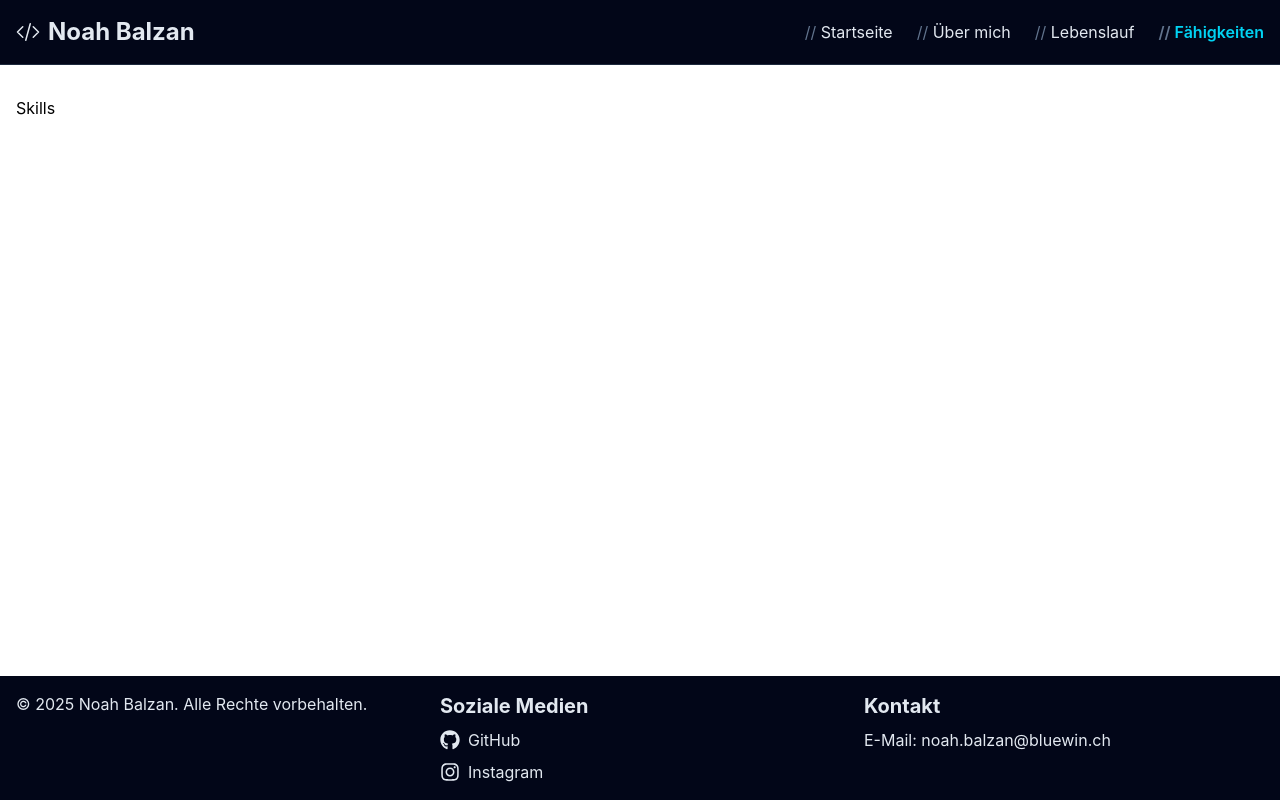
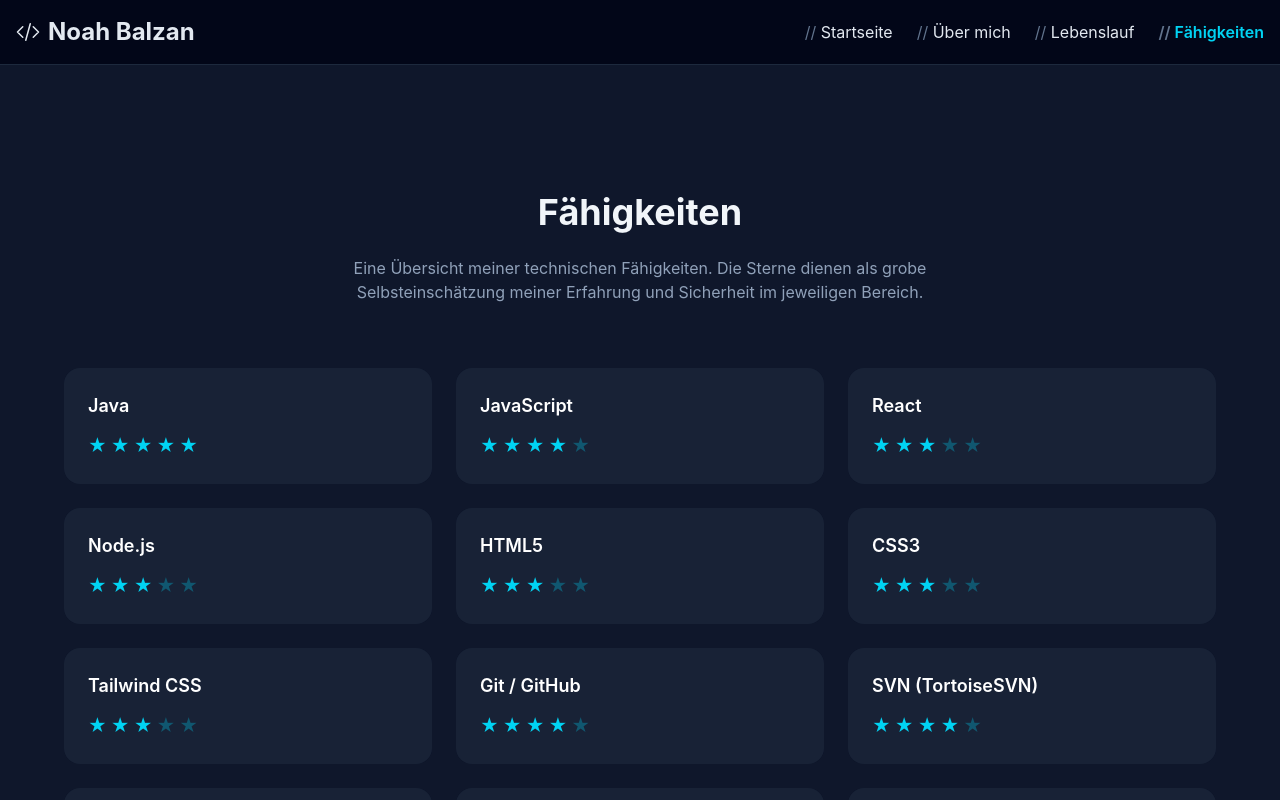
Before and after one commit to NoBa28/Portfolio_Template, a React (Vite) app: page /skills in a window 1280 px wide. Shown: the top 800 px of the page. Built offline with nearby package versions, Linux system fonts and the light colour scheme.

Commit message:
skills page & optimizations

```diff
--- a/src/components/Header.jsx
+++ b/src/components/Header.jsx
@@ -6,9 +6,9 @@ import { useState, useRef, useEffect } from "react";
 export default function Header() {
   const [isOpen, setIsOpen] = useState(false);
   const mobileMenuRef = useRef(null);
-  const location = useLocation(); // aktueller Pfad
+  const location = useLocation(); // current path
 
-  // Close mobile menu on outside click
+  // close mobile menu on outside click
   useEffect(() => {
     function handleClickOutside(event) {
       if (
@@ -46,18 +46,18 @@ export default function Header() {
     <header>
       <nav className="bg-slate-950 text-slate-200 border-b border-slate-800 w-full fixed top-0 left-0 z-50">
         <div className="max-w-7xl mx-auto px-4 h-16 flex justify-between items-center">
-          {/* Logo + Titel */}
+          {/* logo + title */}
           <div className="flex items-center space-x-2">
             <HeaderIconCode className="inline align-middle w-5 h-5 text-white" />
             <h1 className="text-2xl font-bold">Noah Balzan</h1>
           </div>
 
-          {/* Desktop Navigation Links */}
+          {/* desktop navigation links */}
           <ul className="hidden md:flex space-x-6">
             {navLinks.map(({ to, label }) => (
               <li key={to}>
                 <Link to={to} className={getLinkClass(to)}>
-                  {/* Graues "//" wie Kommentar */}
+                  {/* gray "//" like comment */}
                   <span className="text-slate-500">// </span>
                   {label}
                 </Link>
@@ -65,11 +65,11 @@ export default function Header() {
             ))}
           </ul>
 
-          {/* Hamburger Button for Mobile */}
+          {/* hamburger button for mobile */}
           <ButtonHamburger isOpen={isOpen} setIsOpen={setIsOpen} />
         </div>
 
-        {/* Mobile Navigation Links */}
+        {/* mobile navigation links */}
         {isOpen && (
           <ul
             ref={mobileMenuRef}
--- /dev/null
+++ b/src/components/PageContainer.jsx
@@ -0,0 +1,8 @@
+export default function PageContainer({ children }) {
+  return (
+    <main className="bg-slate-900 text-slate-100 min-h-screen
+      pt-24 md:pt-32 pb-24 md:pb-32 px-6">
+      {children}
+    </main>
+  );
+}
--- a/src/components/Typewriter.jsx
+++ b/src/components/Typewriter.jsx
@@ -3,7 +3,7 @@ import { useSequential } from "./SequentialController";
 
 export default function Typewriter({ text, speed = 50, className = "" }) {
   const [displayed, setDisplayed] = useState("");
-  const [isTyping, setIsTyping] = useState(false); // Cursor-Status
+  const [isTyping, setIsTyping] = useState(false); // cursor-status
   const ref = useRef(null);
   const triggeredRef = useRef(false);
   const { register } = useSequential();
@@ -15,18 +15,18 @@ export default function Typewriter({ text, speed = 50, className = "" }) {
           triggeredRef.current = true;
           observer.disconnect();
 
-          // Animation in Queue registrieren
+          // register animation in queue
           register(
             () =>
               new Promise((resolve) => {
-                setIsTyping(true); // Cursor starten
+                setIsTyping(true); // start cursor
                 let i = 0;
                 const timer = setInterval(() => {
                   setDisplayed(text.slice(0, i + 1));
                   i++;
                   if (i === text.length) {
                     clearInterval(timer);
-                    setIsTyping(false); // Cursor verschwinden
+                    setIsTyping(false); // disappear cursor
                     resolve();
                   }
                 }, speed);
--- /dev/null
+++ b/src/constants.js
@@ -0,0 +1,3 @@
+export const TYPE_SPEED_HERO = 120; // milliseconds per pro character
+export const TYPE_SPEED_TITLE = 40; // milliseconds per pro character
+export const TYPE_SPEED_TEXT = 10; // milliseconds per pro character
--- a/src/pages/Home.jsx
+++ b/src/pages/Home.jsx
@@ -1,8 +1,11 @@
 import Typewriter from "../components/Typewriter";
 import { SequentialProvider } from "../components/SequentialController";
-
-const TYPE_SPEED_FAST = 15; // Millisekunden pro Zeichen
-const TYPE_SPEED_SLOW = 100; // Millisekunden pro Zeichen
+import PageContainer from "../components/PageContainer";
+import {
+  TYPE_SPEED_HERO,
+  TYPE_SPEED_TEXT,
+  TYPE_SPEED_TITLE,
+} from "../constants";
 
 const focusCards = [
   {
@@ -22,15 +25,14 @@ const focusCards = [
 export default function Home() {
   return (
     <SequentialProvider>
-      <main className="bg-slate-900 text-slate-100 relative overflow-hidden">
       {/* HERO */}
-        <section className="relative min-h-screen flex flex-col items-center justify-center px-6 text-center">
+      <section className="bg-slate-900 text-slate-100 relative overflow-hidden min-h-screen flex flex-col items-center justify-center px-6 text-center">
         <h1 className="text-5xl md:text-6xl font-bold mb-6">
           Hi, ich bin{" "}
           <Typewriter
             text="[Noah]"
             className="text-cyan-400 typewriter-cursor"
-              speed={TYPE_SPEED_SLOW}
+            speed={TYPE_SPEED_HERO}
           />
         </h1>
 
@@ -38,7 +40,7 @@ export default function Home() {
           <Typewriter
             text="Frontend Developer mit Fokus auf moderne, performante und benutzerfreundliche Webanwendungen."
             className="typewriter-cursor"
-              speed={TYPE_SPEED_FAST}
+            speed={TYPE_SPEED_TEXT}
           />
         </p>
 
@@ -46,39 +48,40 @@ export default function Home() {
           <Typewriter
             text="Dieses Portfolio gibt dir einen Überblick über meine Arbeitsweise, meinen Hintergrund und meine technischen Schwerpunkte."
             className="typewriter-cursor"
-              speed={TYPE_SPEED_FAST}
+            speed={TYPE_SPEED_TEXT}
           />
         </p>
       </section>
 
+      <PageContainer>
         {/* SECTION: ARBEITSWEISE */}
-        <section className="py-24 relative">
+        <section className="py-24">
           <div className="max-w-4xl mx-auto px-6 text-center">
             <h2 className="text-2xl md:text-3xl font-semibold mb-6 text-white">
               <Typewriter
                 text="Arbeitsweise & Anspruch"
                 className="typewriter-cursor"
-                speed={TYPE_SPEED_FAST}
+                speed={TYPE_SPEED_TITLE}
               />
             </h2>
             <p className="text-slate-300 leading-relaxed text-lg md:text-xl">
               <Typewriter
                 text="Ich lege Wert auf sauberen, wartbaren Code und klare Benutzeroberflächen. Mein Fokus liegt darauf, technische Lösungen mit durchdachtem Design zu verbinden – ruhig, strukturiert und funktional."
                 className="typewriter-cursor"
-                speed={TYPE_SPEED_FAST}
+                speed={TYPE_SPEED_TEXT}
               />
             </p>
           </div>
         </section>
 
         {/* SECTION: FOKUS */}
-        <section className="py-24 relative">
+        <section className="py-24">
           <div className="max-w-5xl mx-auto px-6">
             <h2 className="text-2xl md:text-3xl font-semibold mb-10 text-center text-white">
               <Typewriter
                 text="Technischer Fokus"
                 className="typewriter-cursor"
-                speed={TYPE_SPEED_FAST}
+                speed={TYPE_SPEED_TITLE}
               />
             </h2>
 
@@ -86,7 +89,7 @@ export default function Home() {
               {focusCards.map(({ title, text }) => (
                 <div
                   key={title}
-                  className="bg-slate-800/70 backdrop-blur rounded-2xl p-6 transition-transform transform hover:scale-105 hover:shadow-lg hover:shadow-cyan-500/30"
+                  className="bg-slate-800/70 backdrop-blur rounded-2xl p-6 transition-transform transform hover:translate-y-1 hover:shadow-lg hover:shadow-cyan-500/30"
                 >
                   <div className="flex items-center mb-2">
                     <span className="inline-block w-3 h-3 bg-cyan-400 rounded-full mr-2"></span>
@@ -94,7 +97,7 @@ export default function Home() {
                       <Typewriter
                         text={title}
                         className="typewriter-cursor"
-                        speed={TYPE_SPEED_FAST}
+                        speed={TYPE_SPEED_TITLE}
                       />
                     </h3>
                   </div>
@@ -102,7 +105,7 @@ export default function Home() {
                     <Typewriter
                       text={text}
                       className="typewriter-cursor"
-                      speed={TYPE_SPEED_FAST}
+                      speed={TYPE_SPEED_TEXT}
                     />
                   </p>
                 </div>
@@ -110,7 +113,7 @@ export default function Home() {
             </div>
           </div>
         </section>
-      </main>
+      </PageContainer>
     </SequentialProvider>
   );
 }
--- a/src/pages/Skills.jsx
+++ b/src/pages/Skills.jsx
@@ -1,3 +1,86 @@
+import Typewriter from "../components/Typewriter";
+import { SequentialProvider } from "../components/SequentialController";
+import PageContainer from "../components/PageContainer";
+import { TYPE_SPEED_TITLE, TYPE_SPEED_TEXT } from "../constants";
+
+const skills = [
+  { name: "Java", level: 5 },
+  { name: "JavaScript", level: 4 },
+  { name: "React", level: 3 },
+  { name: "Node.js", level: 3 },
+  { name: "HTML5", level: 3 },
+  { name: "CSS3", level: 3 },
+  { name: "Tailwind CSS", level: 3 },
+  { name: "Git / GitHub", level: 4 },
+  { name: "SVN (TortoiseSVN)", level: 4 },
+  { name: "SQL", level: 5 },
+  { name: "NoSQL", level: 4 },
+  { name: "C-tree", level: 5 },
+  { name: "C", level: 5 },
+  { name: "C#", level: 4 },
+  { name: "Python", level: 2 },
+];
+
+function Stars({ level }) {
+  return (
+    <div className="flex space-x-1 text-cyan-400">
+      {[...Array(5)].map((_, i) => (
+        <span
+          key={i}
+          className={`text-lg ${i < level ? "opacity-100" : "opacity-30"}`}
+        >
+          ★
+        </span>
+      ))}
+    </div>
+  );
+}
+
 export default function Skills() {
-  return <div className="max-w-7xl mx-auto px-4 py-8">Skills</div>;
+  return (
+    <SequentialProvider>
+      <PageContainer>
+        <section className="max-w-6xl mx-auto">
+          {/* Title */}
+          <h1 className="text-3xl md:text-4xl font-bold text-center mb-6">
+            <Typewriter
+              text="Fähigkeiten"
+              className="typewriter-cursor"
+              speed={TYPE_SPEED_TITLE}
+            />
+          </h1>
+
+          {/* Description */}
+          <p className="text-slate-400 text-center max-w-2xl mx-auto mb-16">
+            <Typewriter
+              text="Eine Übersicht meiner technischen Fähigkeiten. Die Sterne dienen als grobe Selbsteinschätzung meiner Erfahrung und Sicherheit im jeweiligen Bereich."
+              className="typewriter-cursor"
+              speed={TYPE_SPEED_TEXT}
+            />
+          </p>
+
+          {/* Skills Grid */}
+          <div className="grid gap-6 sm:grid-cols-2 md:grid-cols-3">
+            {skills.map(({ name, level }) => (
+              <div
+                key={name}
+                className="bg-slate-800/70 backdrop-blur rounded-2xl p-6
+                hover:shadow-lg hover:shadow-cyan-500/20
+                transition-shadow"
+              >
+                <h3 className="text-lg font-semibold mb-3 text-white">
+                  <Typewriter
+                    text={name}
+                    className="typewriter-cursor"
+                    speed={TYPE_SPEED_TEXT}
+                  />
+                </h3>
+                <Stars level={level} />
+              </div>
+            ))}
+          </div>
+        </section>
+      </PageContainer>
+    </SequentialProvider>
+  );
 }
--- a/src/styles/index.css
+++ b/src/styles/index.css
@@ -8,5 +8,5 @@
 
 .animate-blink {
   animation: blink 1s step-start infinite;
-  color: #06b6d4; /* Cyan passend zu deinem Theme */
+  color: #06b6d4; /* cyan matching to theme */
 }
```
Also changed, not shown: public/nb.svg. Lines whose indentation alone changed are shown as unchanged.
